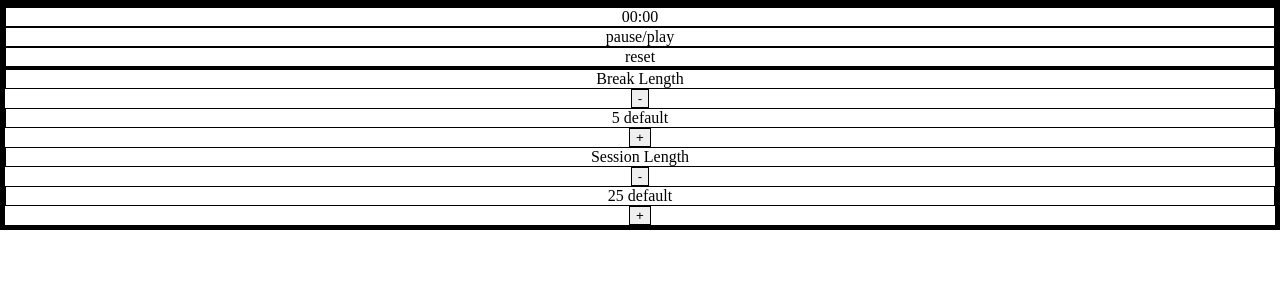
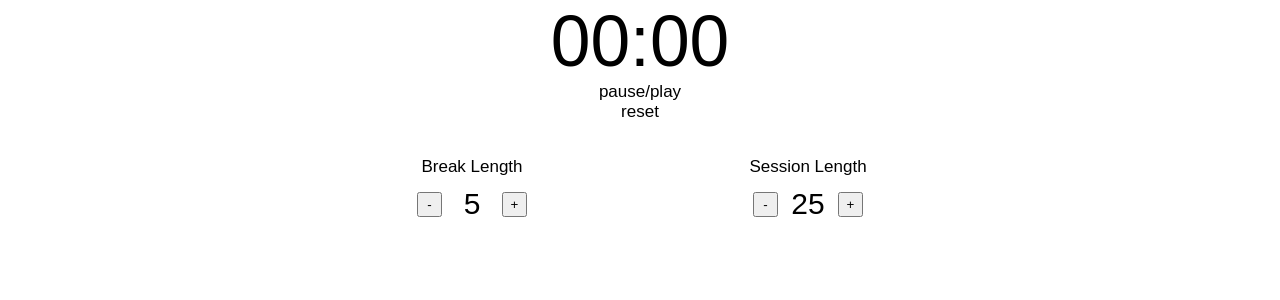
Before and after one commit to jsn-lps/Tymur, a React (Create React App) app: page / in a window 1280 px wide. Shown: the top 300 px of the page. Built offline with nearby package versions, Linux system fonts and the light colour scheme.

Commit message:
some css

```diff
--- a/src/App.js
+++ b/src/App.js
@@ -12,18 +12,25 @@ function App() {
         <div id="reset">reset</div>
 
 
-      <div id="yuh"></div>
-      <div id="break-label">Break Length</div>
-        <button id="break-decrement">-</button>
-        <div id="break-length">5 default</div>
-        <button id="break-increment">+</button>
+        <div id="editor-block">
+          <div id="label-block">
+            <div id="break-label">Break Length</div>
+              <div id="label-subblock">
+                <button className="numButton" id="break-decrement">-</button>
+                <div className="numLength" id="break-length">5</div>
+                <button className="numButton" id="break-increment addremovebutton">+</button>
+              </div>
+          </div>
 
-
-      <div id="session-label">Session Length</div>
-        <button id="session-decrement">-</button>
-        <div id="session-length">25 default</div>
-        <button id="session-increment">+</button>
-
+          <div id="label-block">
+            <div id="session-label">Session Length</div>
+              <div id="label-subblock">
+                <button className="numButton" id="session-decrement addremovebutton">-</button>
+                <div className="numLength" id="session-length">25</div>
+                <button className="numButton" id="session-increment addremovebutton">+</button>
+              </div>
+          </div>
+        </div>
 
       </div>
     </div>
--- a/src/index.css
+++ b/src/index.css
@@ -1,9 +1,70 @@
 * {
-  border: 1px solid black;
+  /* border: 1px solid black; */
+}
+
+:root {
+  font-size: 17px;
+  font-family: Arial, Helvetica, sans-serif;
+}
+
+body {
+  display: block;
+  margin: 0;
+  padding: 0;
+}
+
+#time-left {
+  font-size: 4.20rem;
+}
+
+#editor-block {
+  display: flex;
+  height: 150px;
+  margin: auto;
+  justify-content: center;
+  align-items: center;
+}
+
+#label-block {
+  display: flex;
+  flex-direction: column;
+  width: 20vw;
+  height: 10vh;
+  margin: 30px;
+  padding: 10px;
+  align-items: center;
+}
+
+#break-label {
+  display:flex;
+  justify-content: center;
+  align-items: center;
+  /* flex-direction: row; */
+}
+
+.numButton {
+  width: 25px;
+  height: 25px;
+  justify-content: center;
+  align-items: center;
+}
+
+.numLength {
+  margin: 10px;
+  font-size: 30px;
+  width: 40px;
 }
 
 
-body {
-  margin: 0;
+#label-subblock {
+  display: flex;
+  justify-content: center;
+  align-items: center;
+  flex-direction: row;
+}
 
+#session-label {
+  display:flex;
+  justify-content: center;
+  align-items: center;
 }
```
